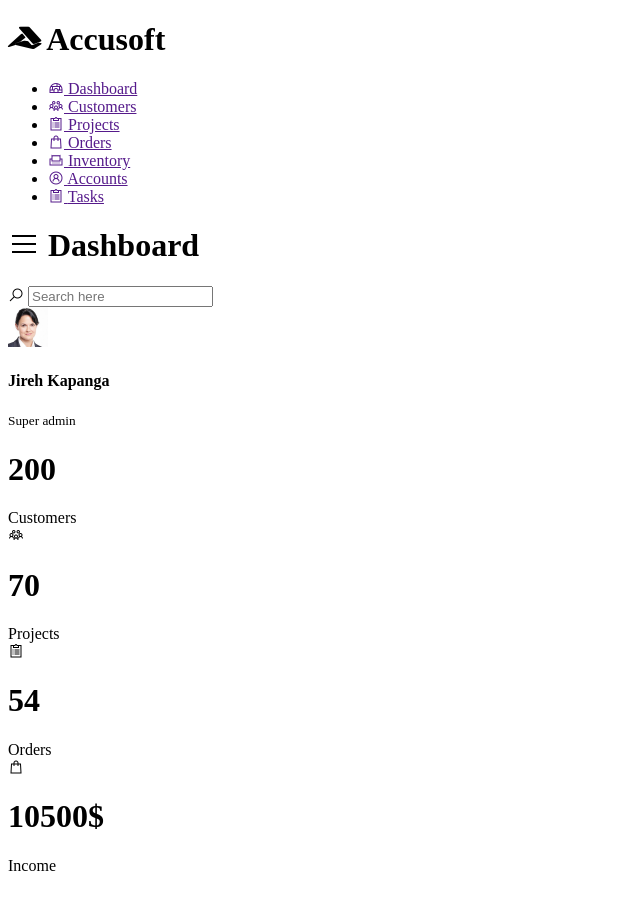
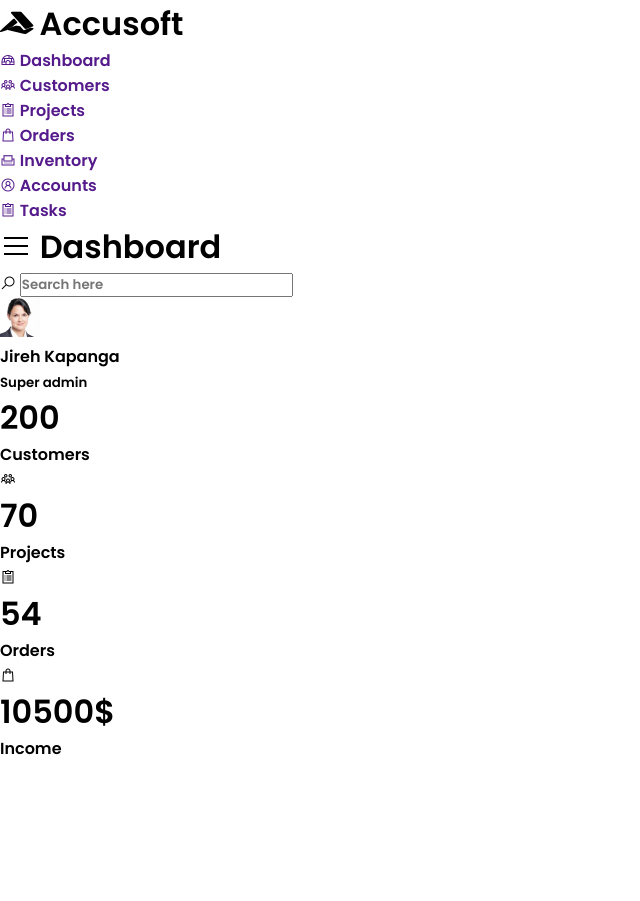
Before and after one commit to jireh-IT/admin-html-css, a plain HTML site: page index.html in a window 1280 px wide. Shown: the whole page, without its empty margins (0-640 px from the left). After the commit the page ends 800 px from the top, so only its background shows below. Drawn offline with nearby package versions, Linux system fonts and the light colour scheme.

Commit message:
added styling for the entire page closes #4

```diff
--- a/css/home_style.css
+++ b/css/home_style.css
@@ -1 +1,16 @@
 @import url('https://fonts.googleapis.com/css2?family=Poppins:wght@600&display=swap');
+
+:root{
+    --main-color: #DD2F6E;
+    --color-dark: #1D2231;
+    --text-grey: #
+}
+
+* {
+    padding: 0;
+    margin: 0;
+    box-sizing: border-box;
+    list-style-type: none;
+    text-decoration: none;
+    font-family: 'Poppins', sans-serif;
+}
--- a/index.html
+++ b/index.html
@@ -6,7 +6,7 @@
   <meta name="viewport" content="width=device-width, initial-scale=1.0">
   <link rel="stylesheet" href="https://maxst.icons8.com/vue-static/landings/line-awesome/line-awesome/1.3.0/css/line-awesome.min.css">
   <link href="#" rel="stylesheet">
-<link rel="stylesheet" type="text/css"href="css/home.css">
+<link rel="stylesheet" type="text/css"href="css/home_style.css">
 </head>
 <body>
 
```
